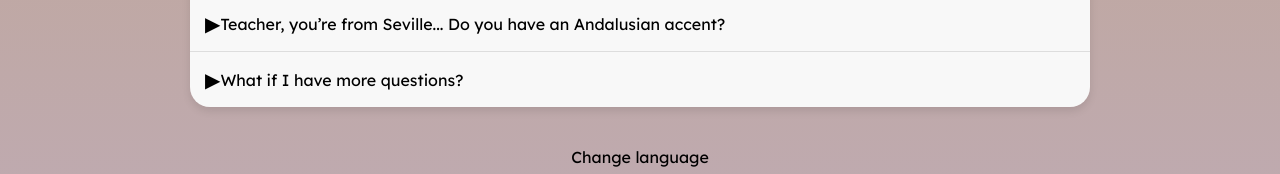
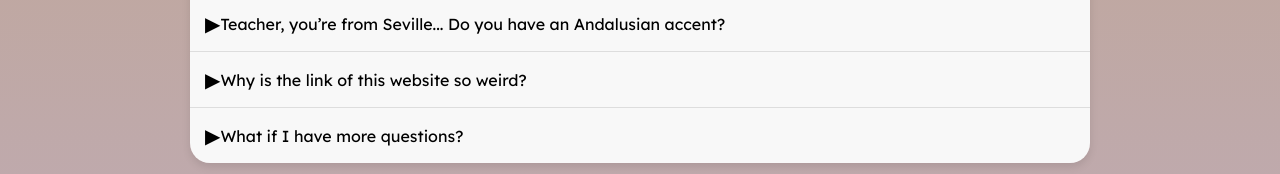
Before and after one commit to TuProfe/espanol, a plain HTML site: page index.html in a window 1280 px wide. Shown: the part 2404-2578 px from the top of the page. Drawn offline with Linux system fonts and the light colour scheme; a script that the page names is missing.

Commit message:
add a question to the faqs

```diff
--- a/index.html
+++ b/index.html
@@ -237,6 +237,17 @@
             <div class="faq-item">
                 <div class="question">
                     <span class="arrow">▶ </span>
+                    <span class="to-change" data-en="Why is the link of this website so weird?"
+                        data-es="¿Por qué el enlace de esta página es tan raro?"></span>
+                </div>
+                <div class="answer to-change"
+                    data-en="This page isn’t made like many others (using templates and models). When I coded it from scratch, I looked for a service that would let me upload it to the internet and easily update it. Vercel is that service, and this page is one of its subdomains, which is why its link ends in .vercel.app"
+                    data-es="Esta página no está hecha como muchas otras (con plantillas y modelos). Cuando la programé desde cero, busqué un servicio que me permitiera subirla a Internet y poder actualizarla fácilmente. Vercel es ese servicio, y esta página es un subdominio suyo, por eso su enlace termina en .vercel.app">
+                </div>
+            </div>
+            <div class="faq-item">
+                <div class="question">
+                    <span class="arrow">▶ </span>
                     <span class="to-change" data-en="What if I have more questions?"
                         data-es="¿Y si tengo más preguntas?"></span>
                 </div>
```
